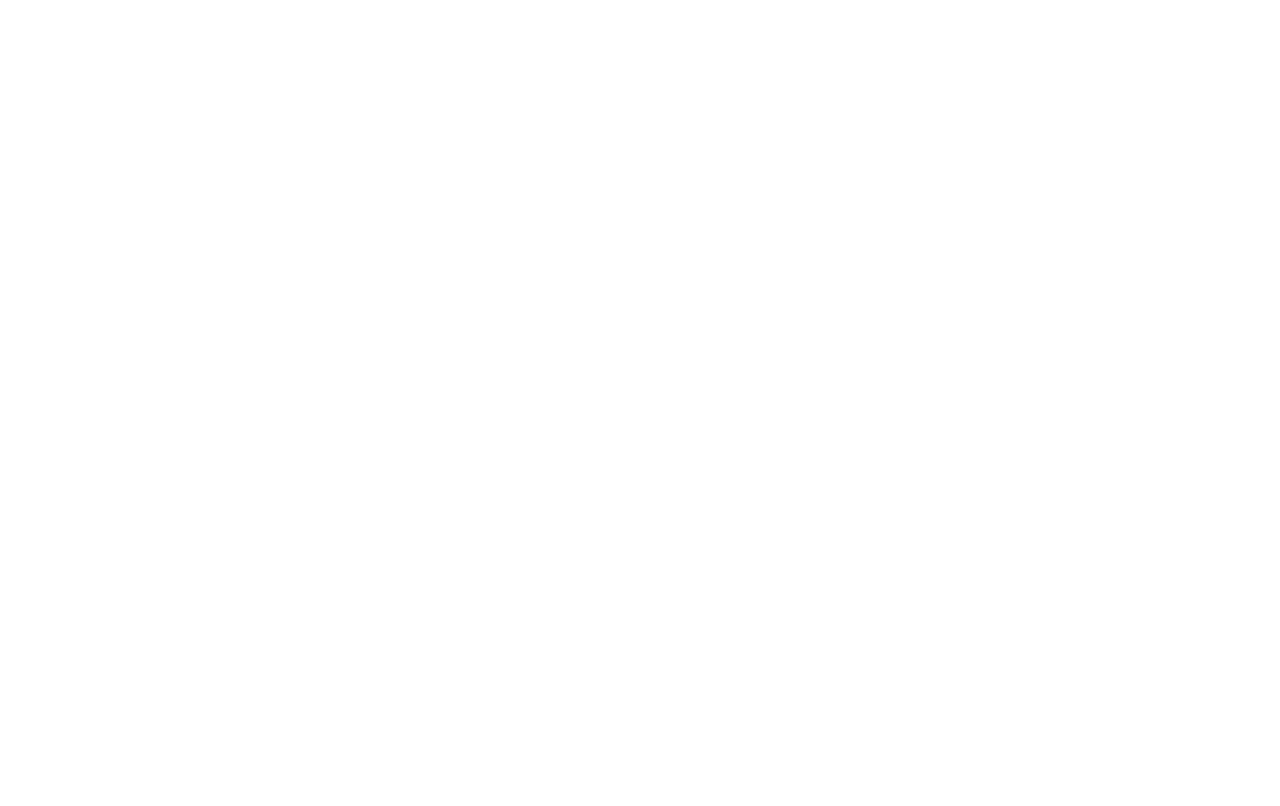
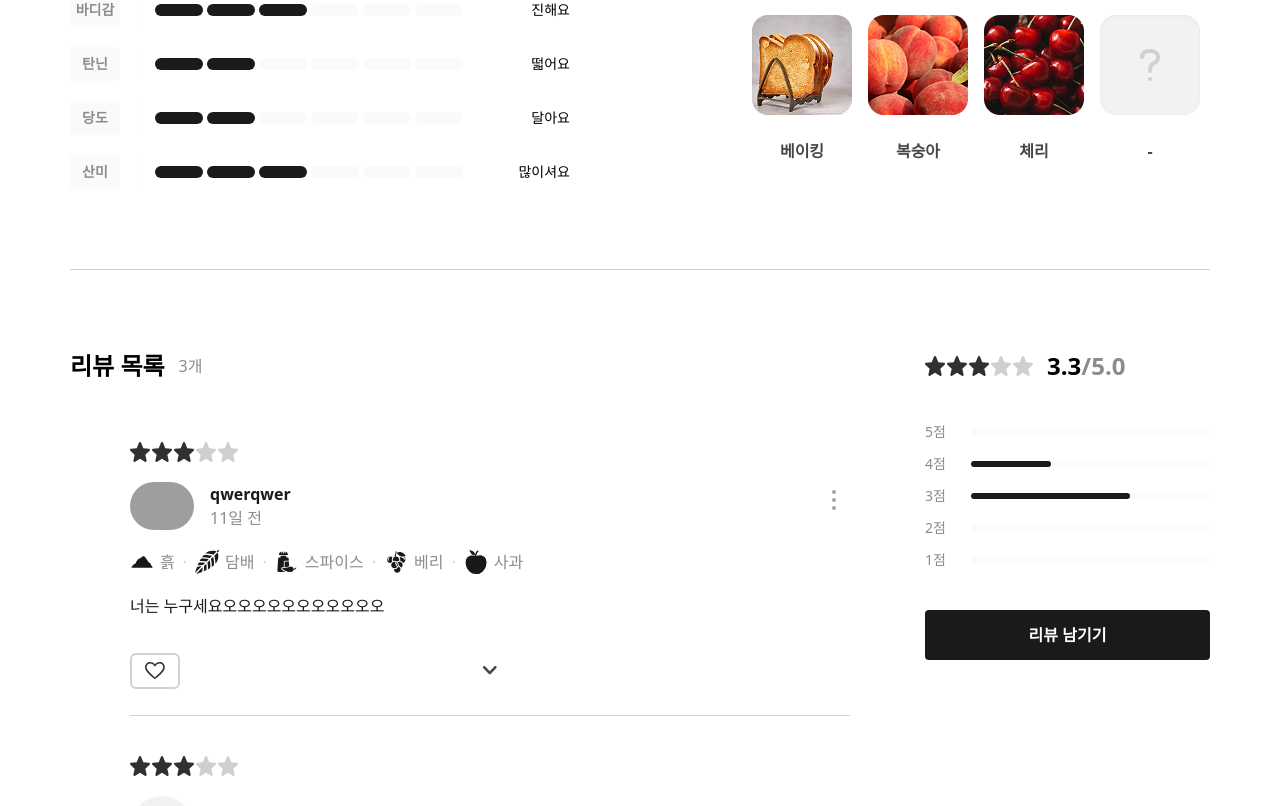
Before and after one commit to 2ruuuu/wine, a Next.js app: page /wines/1 in a window 1280 px wide. Shown: the part 591-1397 px from the top of the page. Before the commit the page ends 800 px from the top, so only its background shows below. Built offline with nearby package versions, Linux system fonts and the light colour scheme; grey boxes are pictures that could not be loaded; a web font is replaced by a local one.

Commit message:
design: 디자인 초안

```diff
--- a/src/app/wines/[id]/components/RatingCard/RatingCard.tsx
+++ b/src/app/wines/[id]/components/RatingCard/RatingCard.tsx
@@ -5,7 +5,7 @@ import Mock from '@/mocks/wineDetail.json';
 
 const RatingCard = () => {
   return (
-    <div className="flex flex-col gap-10 max-w-[285px]">
+    <div className="flex flex-col gap-10 w-[285px]">
       <RatingAvg />
       <RatingBar reviewCount={Mock.reviewCount} avgRatings={Mock.avgRatings} />
       <Button>리뷰 남기기</Button>
--- a/src/app/wines/[id]/components/ReviewCard/ReviewCard.tsx
+++ b/src/app/wines/[id]/components/ReviewCard/ReviewCard.tsx
@@ -19,7 +19,7 @@ const ReviewCard = ({ review }: ReviewCardProps) => {
   ];
 
   return (
-    <div className="flex flex-col gap-12 max-w-[725px] w-full pt-10 pb-10 border-b border-gray-300">
+    <div className="flex flex-col w-full gap-12 max-w-[720px] pt-10 pb-10 border-b border-gray-300">
       <div className="flex flex-col gap-5">
         <StarRating rating={review.rating} />
         <div className="flex justify-between items-center">
--- a/src/app/wines/[id]/components/ReviewCardList.tsx/ReviewCardList.tsx
+++ b/src/app/wines/[id]/components/ReviewCardList.tsx/ReviewCardList.tsx
@@ -3,14 +3,14 @@ import Mock from '@/mocks/wineDetail.json';
 
 const ReviewCardList = () => {
   return (
-    <div className="flex flex-col gap-5">
+    <div className="flex flex-col gap-5 w-full max-w-[780px]">
       <div className="flex items-center gap-3.5">
         <span className="text-2xl font-semibold">리뷰 목록</span>
         <span className="text-gray-600">
           {Mock.reviewCount.toLocaleString()}개
         </span>
       </div>
-      <div className="flex flex-col items-end max-w-[780px]">
+      <div className="flex flex-col items-end">
         {Mock.reviews.map((review) => (
           <ReviewCard key={review.id} review={review} />
         ))}
--- a/src/app/wines/[id]/page.tsx
+++ b/src/app/wines/[id]/page.tsx
@@ -1,7 +1,25 @@
-'use client';
+import Flavor from './components/Flavor/Flavor';
+import Incense from './components/Incense/Incense';
+import RatingCard from './components/RatingCard/RatingCard';
+import ReviewCardList from './components/ReviewCardList.tsx/ReviewCardList';
 
 const Wine = () => {
-  return <div className="m-11"></div>;
+  return (
+    <div>
+      <div className="bg-[#D9D9D9] h-[520px]"></div>
+      <div className="container-layout">
+        <div className="flex gap-[130px]">
+          <Flavor />
+          <Incense />
+        </div>
+        <hr className="my-20 border-gray-300" />
+        <div className="flex gap-12 justify-between">
+          <ReviewCardList />
+          <RatingCard />
+        </div>
+      </div>
+    </div>
+  );
 };
 
 export default Wine;
```
